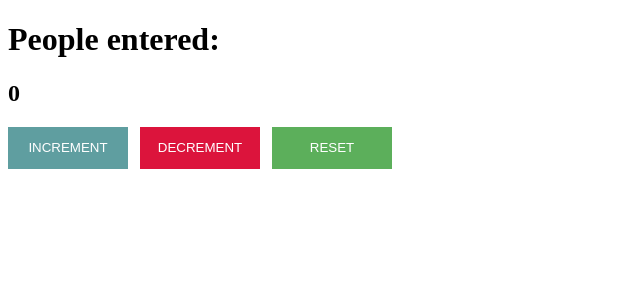
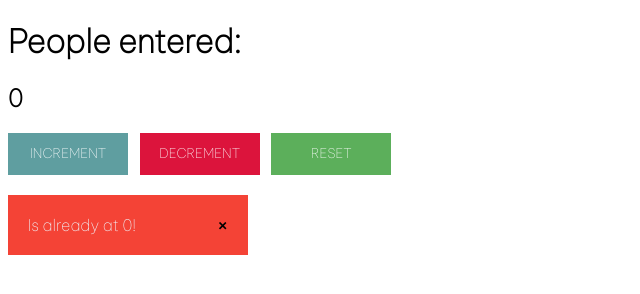
Before and after one commit to ysaiaspaul/Counter, a plain HTML site: page index.html in a window 1280 px wide. Both pictures are taken after a click on the button "RESET". Shown: the whole page, without its empty margins (0-640 px from the left). Drawn offline with Linux system fonts and the light colour scheme.

Commit message:
Counter. Updated the UI and added some functionality and logic to the buttons.

```diff
--- a/app.css
+++ b/app.css
@@ -1,3 +1,6 @@
+*{
+    font-family: 'Be Vietnam Pro', sans-serif;
+}
 
 /*BUTTON*/
 button{
@@ -24,3 +27,34 @@ button:hover{
 #reset-btn{
     background-color: #5caf5b;
 }
+
+/*ALERT BTN*/
+#alert{
+    color: #f0f8ff;
+    background-color: #f44336;
+    padding: 20px;
+    width: 200px;
+    position: relative;
+    margin: 20px 0 0 0;
+    display: none;
+}
+
+#closebtn{
+    margin-left: 15px;
+    color: black;
+    font-weight: bold;
+    float: right;
+    font-size: 22px;
+    line-height: 20px;
+    cursor: pointer;
+    transition: 0.3s;
+
+}
+
+#closebtn:hover{
+    color: #f0f8ff;
+}
+
+#removeAlert{
+    display: none;
+}
--- a/index.html
+++ b/index.html
@@ -3,17 +3,27 @@
 <head>
     <meta charset="UTF-8">
     <title>People counter</title>
-
+    <link rel="preconnect" href="https://fonts.googleapis.com">
+    <link rel="preconnect" href="https://fonts.gstatic.com" crossorigin>
+    <link href="https://fonts.googleapis.com/css2?family=Be+Vietnam+Pro:wght@100&display=swap" rel="stylesheet">
     <link rel="stylesheet" href="app.css">
 </head>
 <body>
     <h1>People entered: </h1>
     <h2 id="count-el">0</h2>
 
+    <!-Control btn->
+
     <button id="increment-btn" onclick="increment()">INCREMENT</button>
     <button id="decrement-btn" onclick="decrement()">DECREMENT</button>
     <button id="reset-btn" onclick="reset()">RESET</button>
 
+    <!-Alert btn->
+
+    <div id="alert">
+        <span id="closebtn">&times;</span>
+        Is already at 0!
+    </div>
     <script src="index.js"> </script>
 </body>
 
--- a/index.js
+++ b/index.js
@@ -1,19 +1,44 @@
 
+
+//Declare global variables
 let count = 0
 let countEl =  document.getElementById("count-el")
 
-
+//Increase counter
  function increment(){
      count = count + 1
 
      countEl.innerText = count
-     console.log(count)
  }
 
+//Decrease the count
+
 function decrement(){
+    if (count < 1){
 
+       count === 0
+
+    }else{
         count = --count
         countEl.innerText = count
-        console.log(count)
+    }
+}
 
+//Reset the counter
+function reset(){
+
+    if (count === 0){
+        //alert("Is already at 0!")
+        document.getElementById("alert").style.display = "block";
+    }else{
+        count = 0
+        countEl.innerText = count
+    }
 }
+//Close the alert message
+
+document.getElementById("closebtn").onclick = function() {closebtn()};
+
+function closebtn(){
+    document.getElementById("alert").style.display = "none";
+}
```
